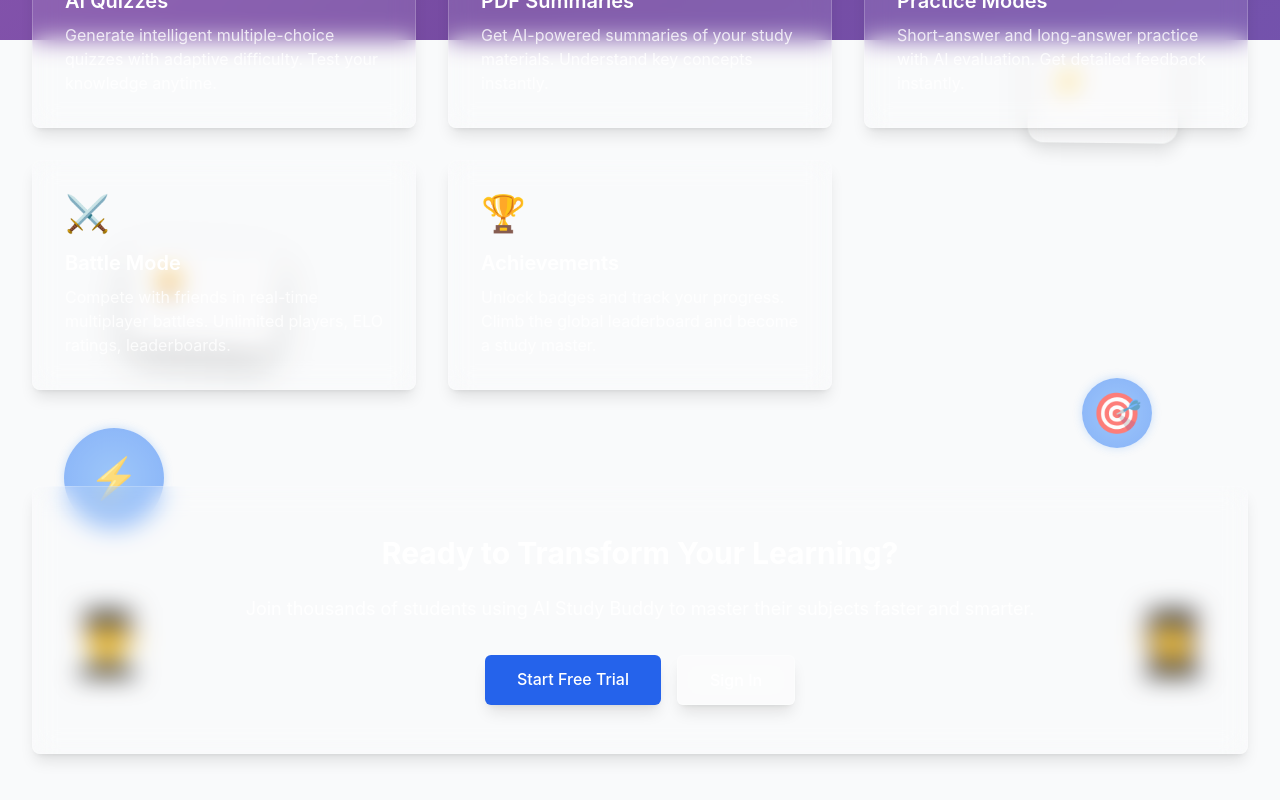
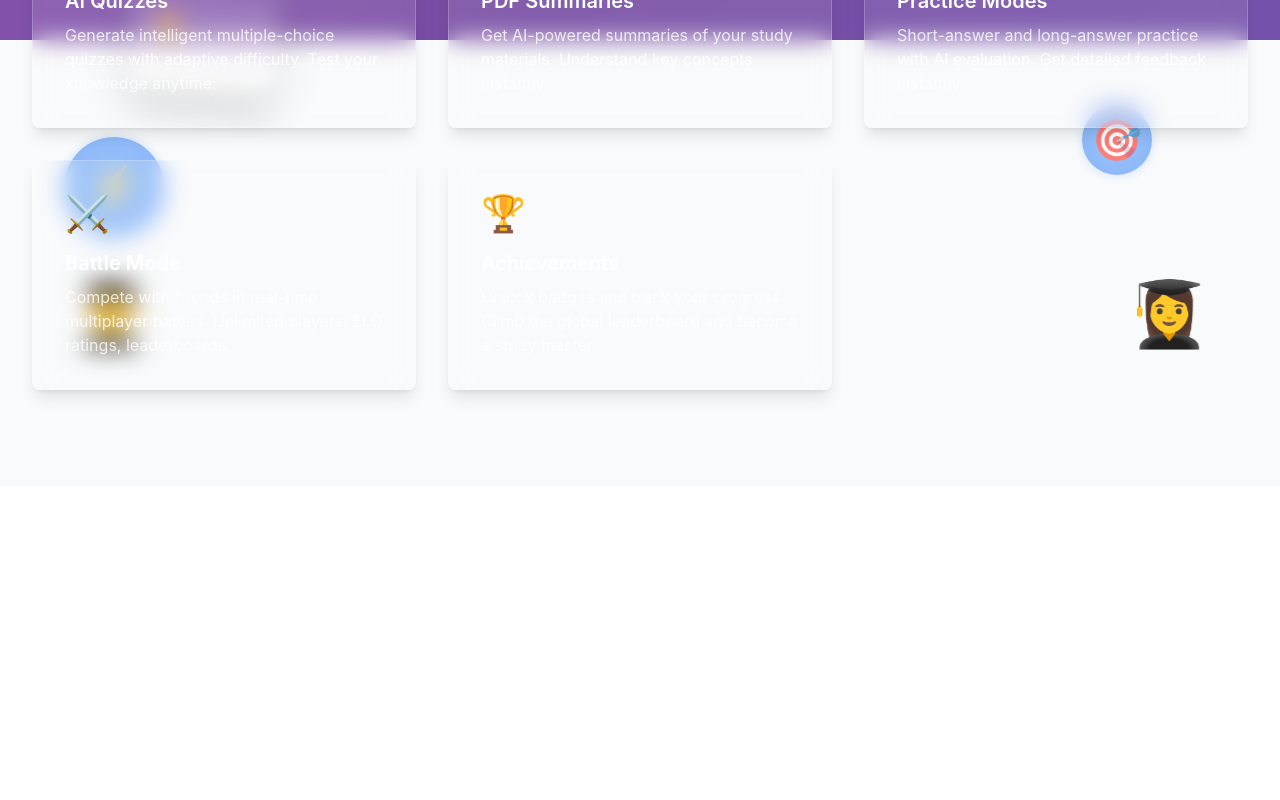
Before and after one commit to Isurusajan/Ai-Study-Buddy, a React (Create React App) app in the folder client/: page / in a window 1280 px wide. Shown: the part 760-1560 px from the top of the page. After the commit the page ends 1246 px from the top, so only its background shows below. Built offline with nearby package versions, Linux system fonts and the light colour scheme; the HTML template or start-up script is replaced by a standard one.

Commit message:
Fix: Remove white space on login/register and bottom CTA from homepage

```diff
--- a/client/src/components/Auth/Login.js
+++ b/client/src/components/Auth/Login.js
@@ -39,7 +39,7 @@ const Login = () => {
   return (
     <>
       <AIRobotBackground />
-      <div className="flex items-center justify-center py-8 sm:py-12 px-3 sm:px-6 lg:px-8 relative z-20 min-h-screen sm:min-h-screen">
+      <div className="flex items-center justify-center py-12 sm:py-16 px-3 sm:px-6 lg:px-8 relative z-20">
         <div className="w-full max-w-sm space-y-6">
           {/* Header */}
           <div className="text-center space-y-2">
--- a/client/src/components/Auth/Register.js
+++ b/client/src/components/Auth/Register.js
@@ -53,7 +53,7 @@ const Register = () => {
   return (
     <>
       <AIRobotBackground />
-      <div className="flex items-center justify-center py-8 sm:py-12 px-3 sm:px-6 lg:px-8 relative z-20 min-h-screen sm:min-h-screen">
+      <div className="flex items-center justify-center py-12 sm:py-16 px-3 sm:px-6 lg:px-8 relative z-20">
         <div className="w-full max-w-sm space-y-6">
           {/* Header */}
           <div className="text-center space-y-2">
--- a/client/src/pages/Home.js
+++ b/client/src/pages/Home.js
@@ -128,27 +128,7 @@ const Home = () => {
             </div>
           </div>
 
-          {/* Call to Action */}
-          <div className="mt-24 bg-white/10 backdrop-blur-md p-12 rounded-lg shadow-lg border border-white/20">
-            <h3 className="text-3xl font-bold text-white text-center mb-6">Ready to Transform Your Learning?</h3>
-            <p className="text-white/90 text-center text-lg mb-8">
-              Join thousands of students using AI Study Buddy to master their subjects faster and smarter.
-            </p>
-            <div className="flex flex-col sm:flex-row justify-center gap-3 sm:gap-4">
-              <Link
-                to="/register"
-                className="px-6 sm:px-8 py-2 sm:py-3 rounded-md text-sm sm:text-base font-medium text-white bg-blue-600 hover:bg-blue-700 shadow-lg hover:shadow-2xl transition-all transform hover:scale-105 text-center"
-              >
-                Start Free Trial
-              </Link>
-              <Link
-                to="/login"
-                className="px-6 sm:px-8 py-2 sm:py-3 rounded-md text-sm sm:text-base font-medium text-white bg-white/20 hover:bg-white/30 shadow-lg backdrop-blur-md border border-white/30 transition-all transform hover:scale-105 text-center"
-              >
-                Sign In
-              </Link>
-            </div>
-          </div>
+          {/* Bottom call-to-action removed per design request (keep hero CTAs only) */}
         </div>
       </div>
     </div>
```
